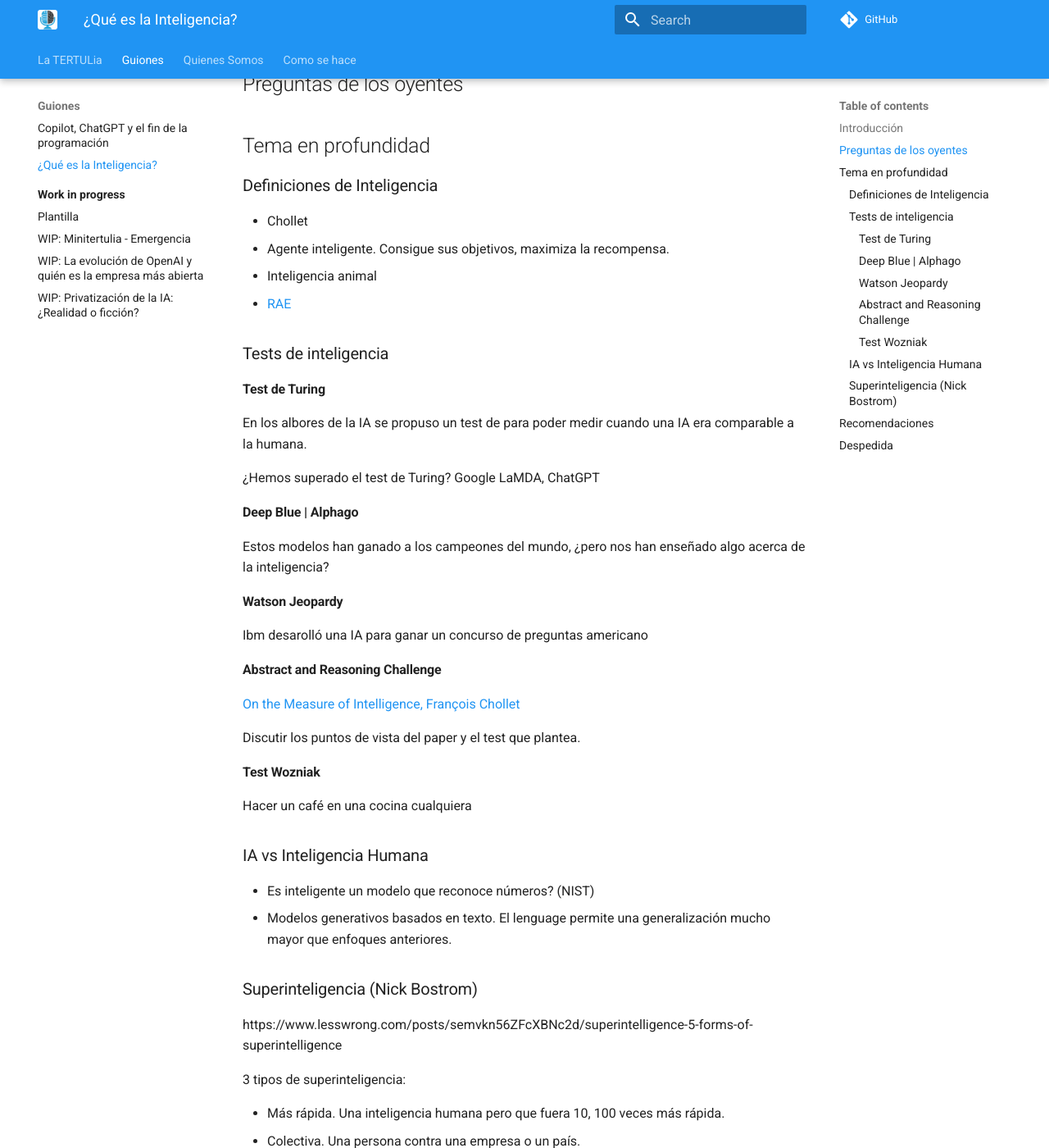
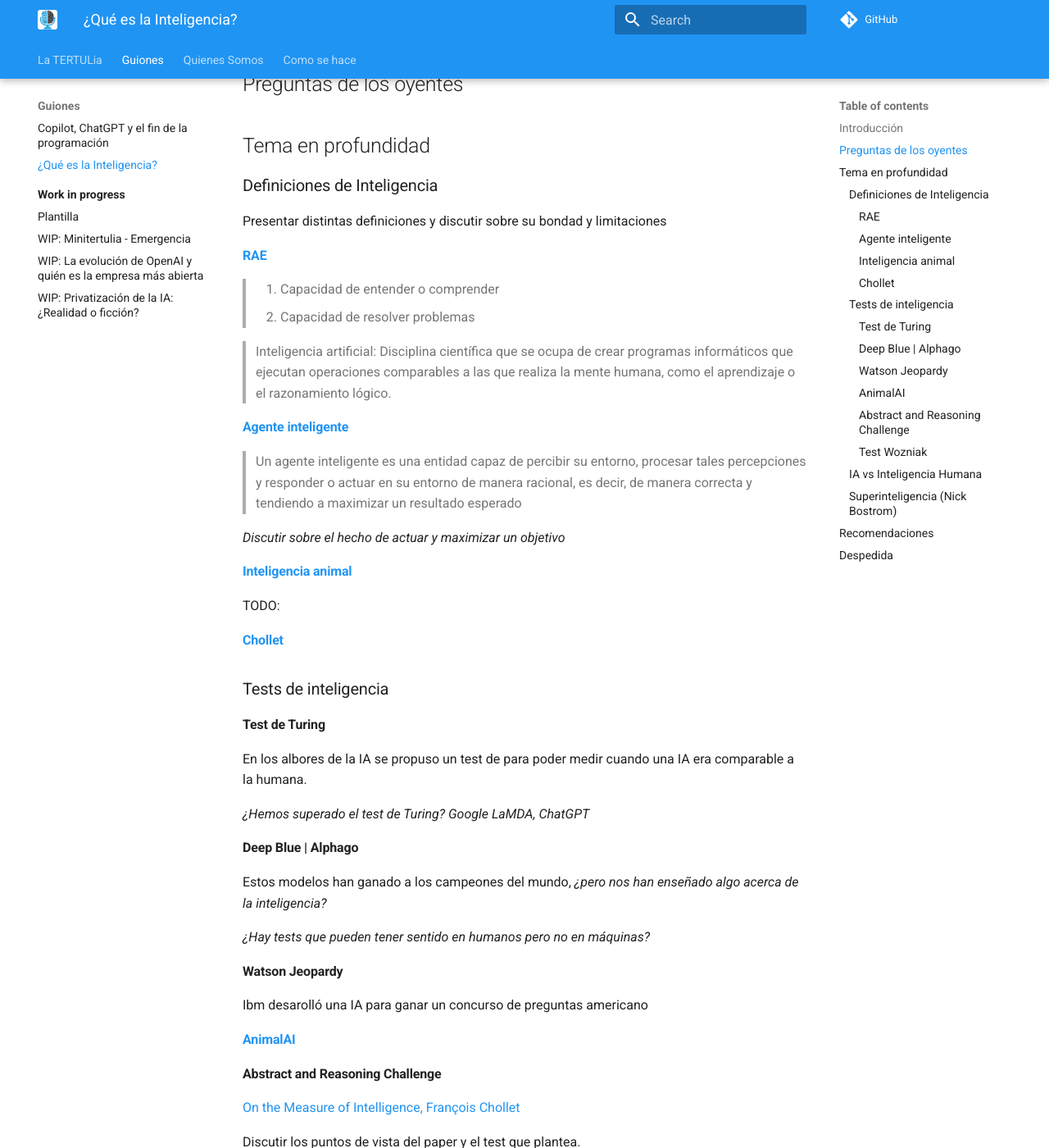
Before and after one commit to ironbar/tertulia_inteligencia_artificial, an MkDocs documentation site: the page built from docs/guiones/02-que-es-la-inteligencia.md, in a window 1280 px wide and 1400 px high, scrolled down 283 px. Shown: the whole window at 82% size. Built offline with MkDocs 1.6.1 and Material for MkDocs 9.7.7, drawn with Linux system fonts in a browser that asks for light colours; comment, search, counter and statistics services are not loaded.

Commit message:
Update 02-que-es-la-inteligencia.md

```diff
--- a/docs/guiones/02-que-es-la-inteligencia.md
+++ b/docs/guiones/02-que-es-la-inteligencia.md
@@ -10,10 +10,29 @@
 
 ### Definiciones de Inteligencia
 
-- Chollet
-- Agente inteligente. Consigue sus objetivos, maximiza la recompensa.
-- Inteligencia animal
-- [RAE](https://dle.rae.es/inteligencia)
+Presentar distintas definiciones y discutir sobre su bondad y limitaciones
+
+#### [RAE](https://dle.rae.es/inteligencia)
+
+> 1. Capacidad de entender o comprender
+> 2. Capacidad de resolver problemas
+
+<!-- -->
+
+> Inteligencia artificial: Disciplina científica que se ocupa de crear programas informáticos que ejecutan operaciones comparables a las que realiza la mente humana, como el aprendizaje o el razonamiento lógico.
+
+#### [Agente inteligente](https://es.wikipedia.org/wiki/Agente_inteligente_(inteligencia_artificial))
+
+> Un agente inteligente es una entidad capaz de percibir su entorno, procesar tales percepciones y responder o actuar en su entorno de manera racional, es decir, de manera correcta y tendiendo a maximizar un resultado esperado
+
+_Discutir sobre el hecho de actuar y maximizar un objetivo_
+
+#### [Inteligencia animal]()
+
+TODO:
+
+#### [Chollet](https://arxiv.org/abs/1911.01547)
+
 
 ### Tests de inteligencia
 
@@ -21,15 +40,19 @@
 
 En los albores de la IA se propuso un test de para poder medir cuando una IA era comparable a la humana.
 
-¿Hemos superado el test de Turing? Google LaMDA, ChatGPT
+_¿Hemos superado el test de Turing? Google LaMDA, ChatGPT_
 
 #### Deep Blue | Alphago
 
-Estos modelos han ganado a los campeones del mundo, ¿pero nos han enseñado algo acerca de la inteligencia?
+Estos modelos han ganado a los campeones del mundo, _¿pero nos han enseñado algo acerca de la inteligencia?_
+
+_¿Hay tests que pueden tener sentido en humanos pero no en máquinas?_
 
 #### Watson Jeopardy
 
 Ibm desarolló una IA para ganar un concurso de preguntas americano
+
+#### [AnimalAI](https://proceedings.mlr.press/v123/crosby20a.html)
 
 #### Abstract and Reasoning Challenge
 
```
